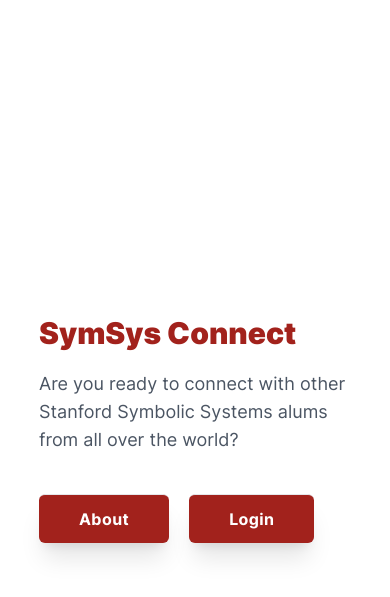
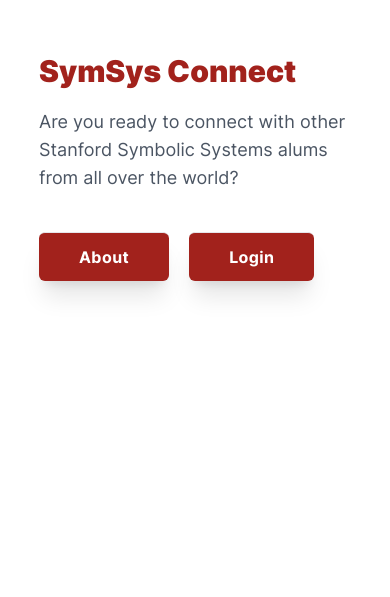
Before and after one commit to polygonjs/template-painted-globe, a Vue app: page / in a window 390 px wide. Shown: the part 109-706 px from the top of the page. Built offline with nearby package versions, Linux system fonts and the light colour scheme; the HTML template or start-up script is replaced by a standard one.

Commit message:
quick fix for mobile

```diff
--- a/src/App.vue
+++ b/src/App.vue
@@ -6,7 +6,7 @@
       class="flex flex-col-reverse items-center justify-between h-full lg:flex-row"
     >
       <HeroText></HeroText>
-      <HeroVisuals></HeroVisuals>
+      <HeroVisuals class="hidden lg:block"></HeroVisuals>
     </div>
   </div>
 </template>
--- a/src/components/HeroText.vue
+++ b/src/components/HeroText.vue
@@ -14,7 +14,7 @@
     </div>
   </div> -->
   <div
-    class="flex-1 ml-[20vw] w-[100%] lg:w-auto pt-0 text-left lg:mx-0 lg:ml-[10vw] xl:ml-[13vw]"
+    class="flex-1 ml-[20vw] w-[100%] lg:w-auto pt-40 text-left lg:pt-0 lg:mx-0 lg:ml-[10vw] xl:ml-[13vw]"
   >
     <h1
       class="relative mx-auto mb-4 text-3xl sm:text-4xl font-black leading-snug text-[#A2221C] lg:text-5xl xl:text-6xl xl:mb-10"
```
